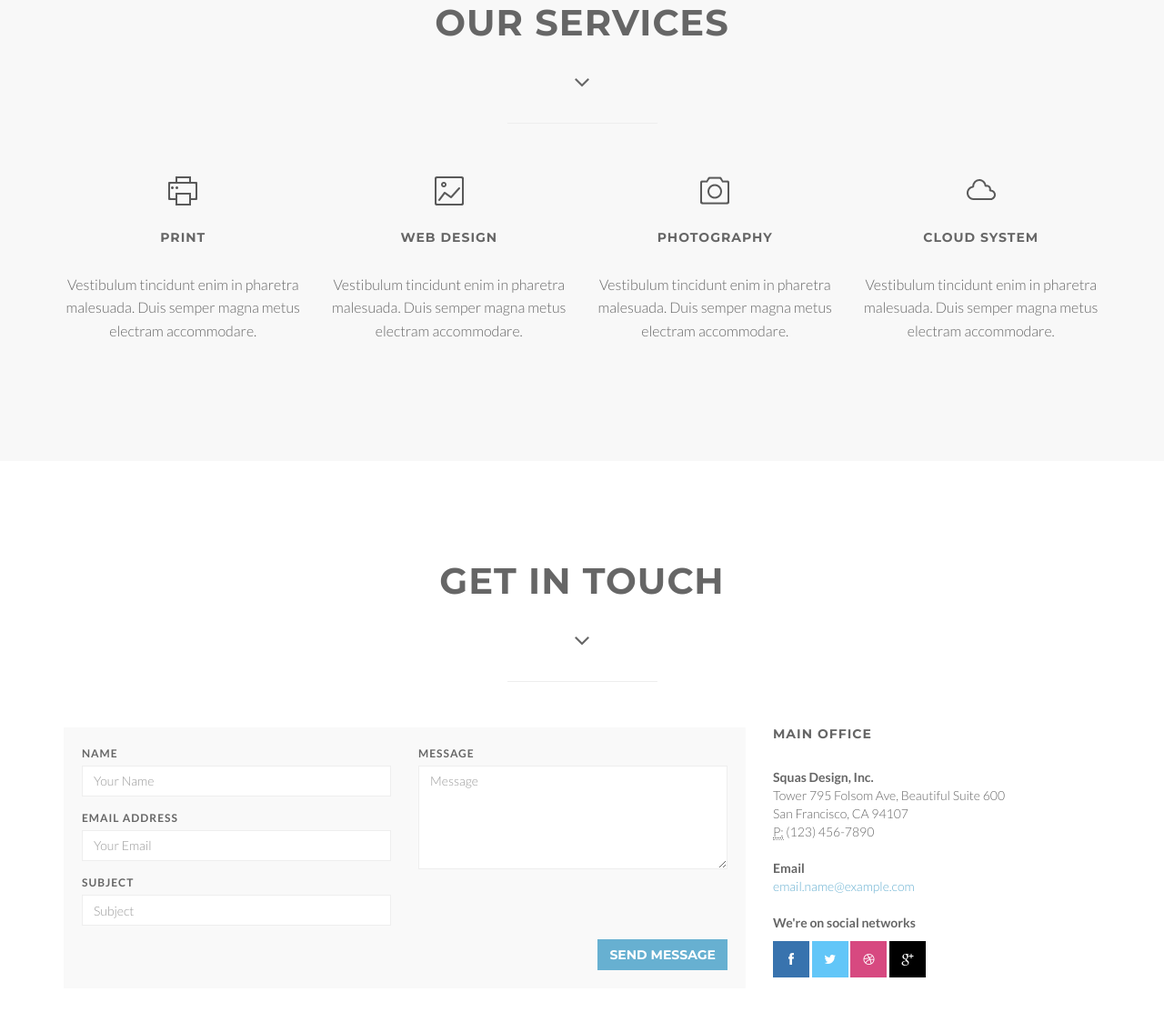
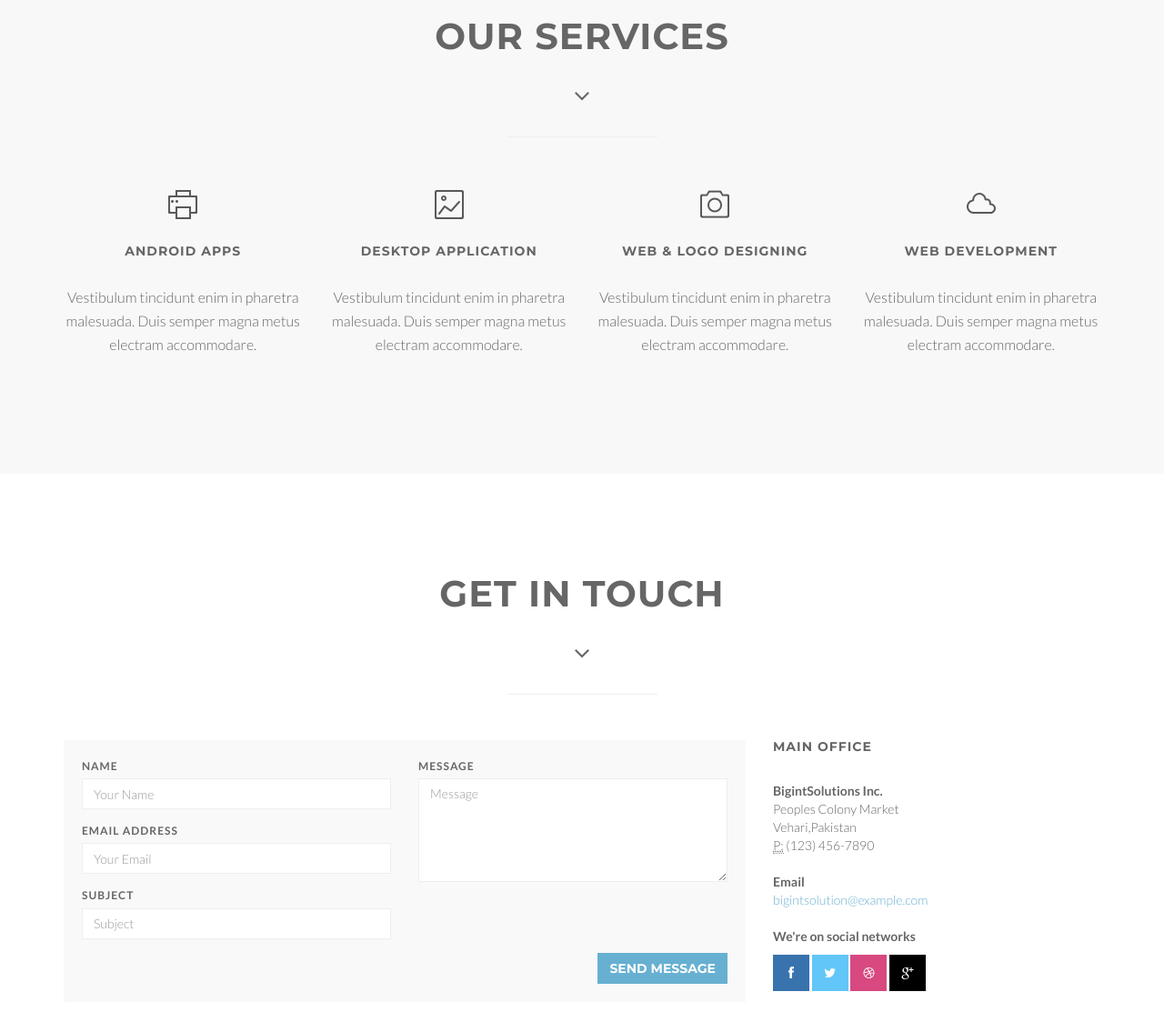
Before and after one commit to ArslanKathia/alptech.github.io, a plain HTML site: page index.html in a window 1280 px wide. Shown: the part 1661-2774 px from the top of the page at 91% size. Drawn offline with Linux system fonts and the light colour scheme.

Commit message:
update 2
update thing

```diff
--- a/index.html
+++ b/index.html
@@ -192,7 +192,7 @@
                 <img src="img/icons/service-icon-1.png" alt="" />
               </div>
               <div class="service-desc">
-                <h5>Print</h5>
+                <h5>Android Apps</h5>
                 <p>Vestibulum tincidunt enim in pharetra malesuada. Duis semper magna metus electram accommodare.</p>
               </div>
             </div>
@@ -205,7 +205,7 @@
                 <img src="img/icons/service-icon-2.png" alt="" />
               </div>
               <div class="service-desc">
-                <h5>Web Design</h5>
+                <h5>Desktop Application</h5>
                 <p>Vestibulum tincidunt enim in pharetra malesuada. Duis semper magna metus electram accommodare.</p>
               </div>
             </div>
@@ -218,7 +218,7 @@
                 <img src="img/icons/service-icon-3.png" alt="" />
               </div>
               <div class="service-desc">
-                <h5>Photography</h5>
+                <h5> Web & Logo Designing</h5>
                 <p>Vestibulum tincidunt enim in pharetra malesuada. Duis semper magna metus electram accommodare.</p>
               </div>
             </div>
@@ -231,7 +231,7 @@
                 <img src="img/icons/service-icon-4.png" alt="" />
               </div>
               <div class="service-desc">
-                <h5>Cloud System</h5>
+                <h5>Web Development</h5>
                 <p>Vestibulum tincidunt enim in pharetra malesuada. Duis semper magna metus electram accommodare.</p>
               </div>
             </div>
@@ -321,15 +321,15 @@
             <h5>Main Office</h5>
 
             <address>
-				  <strong>Squas Design, Inc.</strong><br>
-				  Tower 795 Folsom Ave, Beautiful Suite 600<br>
-				  San Francisco, CA 94107<br>
+				  <strong>BigintSolutions Inc.</strong><br>
+				  Peoples Colony Market<br>
+				  Vehari,Pakistan<br>
 				  <abbr title="Phone">P:</abbr> (123) 456-7890
 				</address>
 
             <address>
 				  <strong>Email</strong><br>
-				  <a href="mailto:#">email.name@example.com</a>
+				  <a href="mailto:#">bigintsolution@example.com</a>
 				</address>
             <address>
 				  <strong>We're on social networks</strong><br>
```
Also changed, not shown: img/team/3.jpg.
